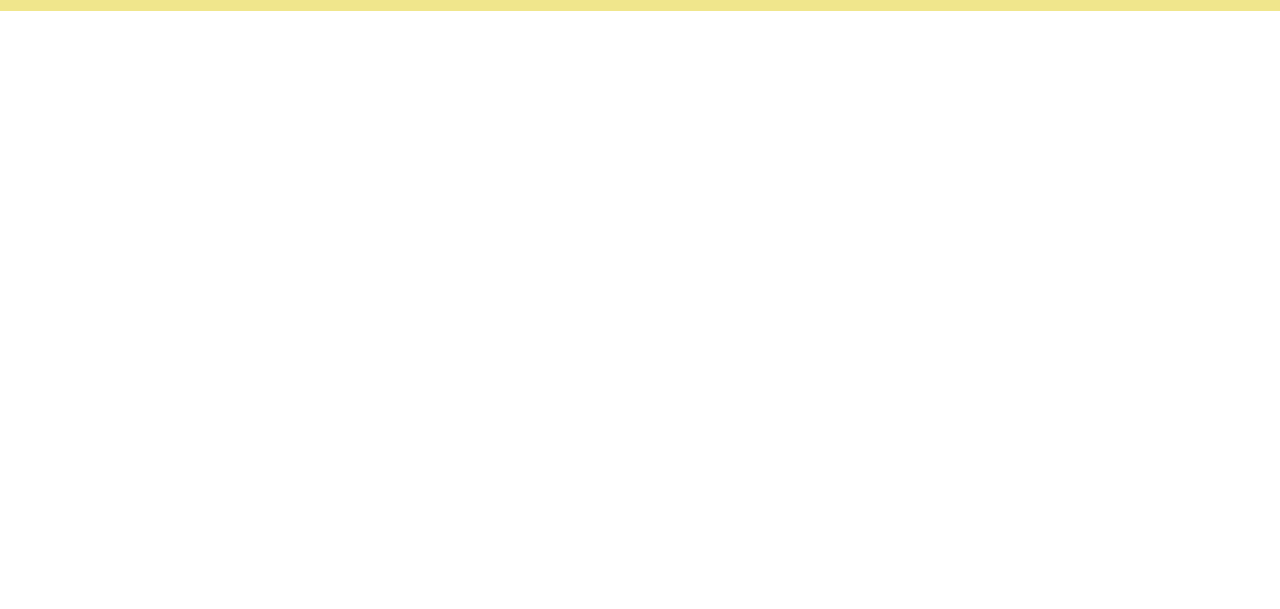
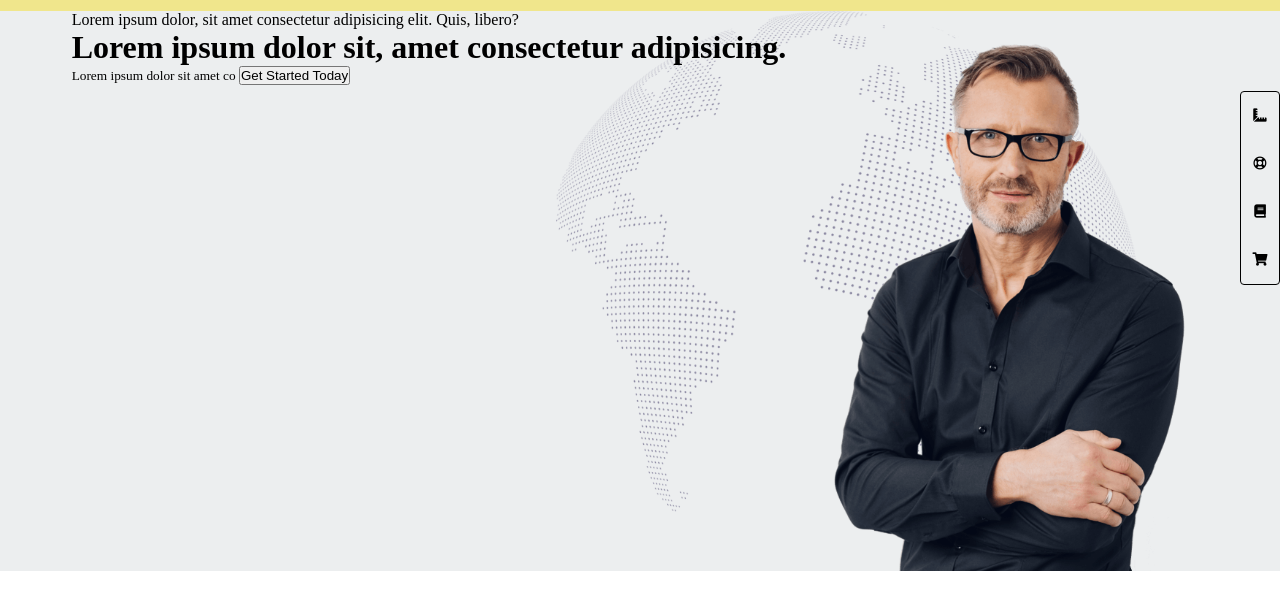
Before and after one commit to Alfredloz/proj-html-vuejs, a plain HTML site: page index.html in a window 1280 px wide. Shown: the part 45-654 px from the top of the page. Drawn offline with nearby package versions, Linux system fonts and the light colour scheme.

Commit message:
costruzione banner in corso
sto impostando visivamente il banner

```diff
--- a/assets/css/style.css
+++ b/assets/css/style.css
@@ -25,7 +25,37 @@
     align-items: center;
     background-color: khaki;
 }
-.logo img {
+.logo a img {
     transform: scale(0.4);
 }
+/* banner */
+.banner{
+    background-color: #eceeef;
+    background-image: url('../img/home-business-hero-global-image.png');
+    background-position-x: 80%;
+    background-size: contain;
+    background-repeat: no-repeat;
+    width: 100vw;
+    height: 35rem;
+    position: relative;
+    justify-content: space-around;
+    flex-direction: row-reverse;
+}
+.banner img {
+    height: 33rem;
+    align-self: flex-end;
+}
+.icons_banner{
+    position: absolute;
+    border: 1px solid black;
+    width: 2.5rem;
+    right: 0;
+    top: 5rem;
+    border-radius: 4px;
+}
+.icons_banner li {
+text-align: center;
+ padding: 1rem 0;
+}
+/* /banner */
 /* /header */
--- a/assets/js/main.js
+++ b/assets/js/main.js
@@ -2,17 +2,28 @@
 let app = new Vue({
     el: '#app',
     data:{
+        // array oggetti cambio lingua
         languages:[
             {text:'english', value: 0},
             {text:'french', value: 1},
             {text: 'german', value: 2}
         ],
+        // array bandiere lingua
         flagsLang:[
             './assets/img/en.png',
             './assets/img/fr.png',
             './assets/img/de.png',
         ],
+        // counter per bandiere
         counter: 0,
+        // array fontawsome banner
+        iconsBanner: [
+            'fas fa-ruler-combined',
+            'far fa-life-ring',
+            'fas fa-book',
+            'fas fa-shopping-cart'
+        ],
+        dudeBanner: './assets/img/home-business-hero-avatar.png',
     },
     methods: {
     }
--- a/index.html
+++ b/index.html
@@ -5,7 +5,7 @@
     <link rel="stylesheet" href="./assets/css/style.css">
     <meta charset="UTF-8">
     <meta name="viewport" content="width=device-width, initial-scale=1.0">
-    <title>Document</title>
+    <title>Max Coach clone</title>
 </head>
 <body>
     <div id="app">
@@ -13,7 +13,7 @@
         <header id="header_container" class="header_container">
             <div class="navbar_container d_flex">
                 <div class="logo">
-                    <img src="./assets/img/dark-logo.png" alt="page logo">
+                    <a href=""><img src="./assets/img/dark-logo.png" alt="page logo"></a>
                 </div>
                 <nav class="navbar">
                     <ul class="navbar_opt d_flex quit_dot capitalize_text">
@@ -42,8 +42,20 @@
                     </ul>
                 </div>
             </div>
-            <div class="banner">
+            <div class="banner d_flex">
+                <img alt="" :src="dudeBanner">
+                <div class="banner_presentation">
+                    <p>Lorem ipsum dolor, sit amet consectetur adipisicing elit. Quis, libero?</p>
+                    <h1>Lorem ipsum dolor sit, amet consectetur adipisicing.</h1>
+                    <p><small>Lorem ipsum dolor sit amet co
+                    <button class="capitalize_text">get started today</button>
+                </div>
 
+               <div class="icons_banner">
+                <ul>
+                    <li v-for="icon in iconsBanner" class="quit_dot"><i :class="icon"></i></li>
+                </ul>
+               </div>
             </div>
         </header>
         <!-- /header -->
```
Also changed, not shown: progetto.txt, 2 other files.
